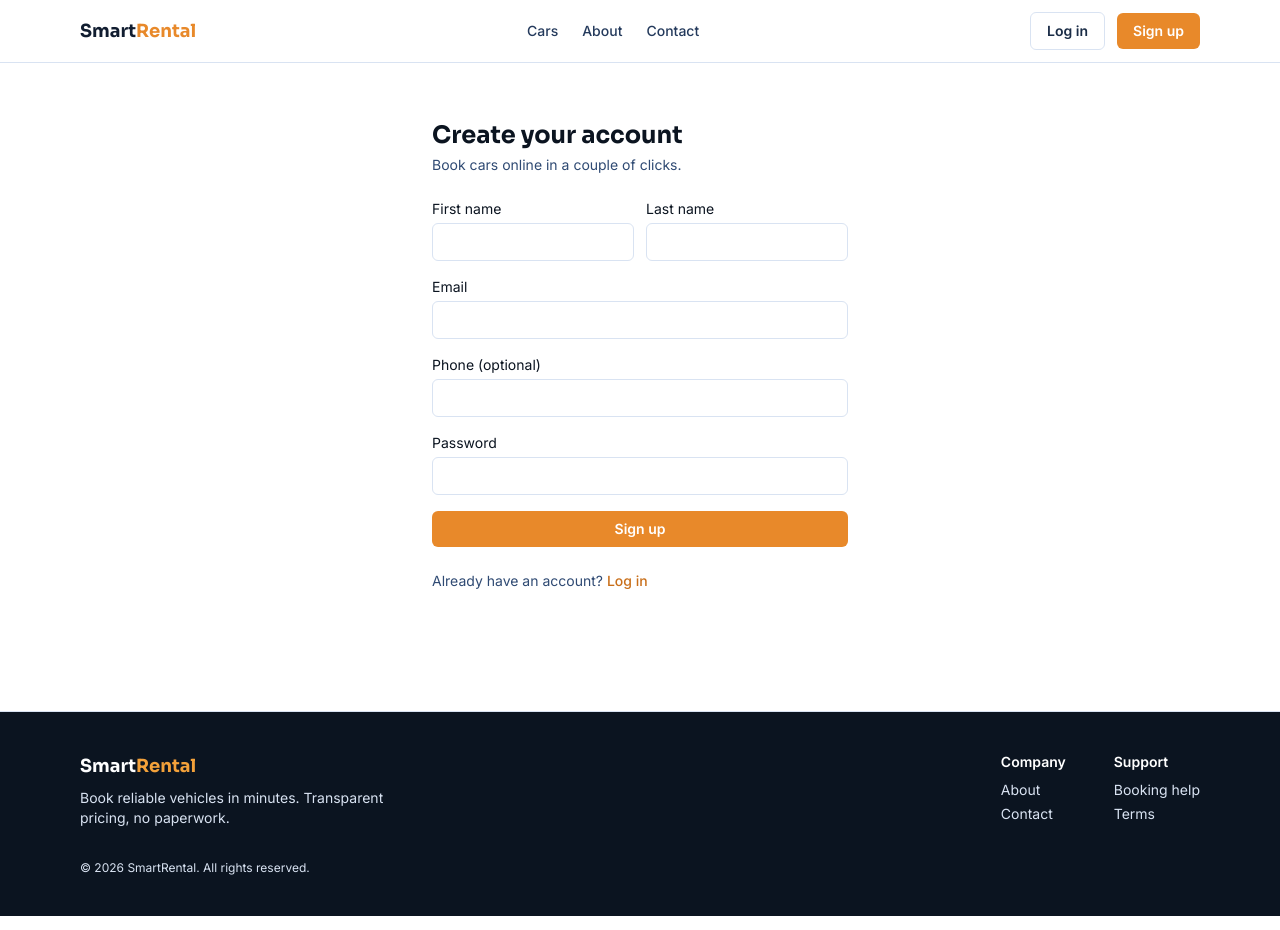
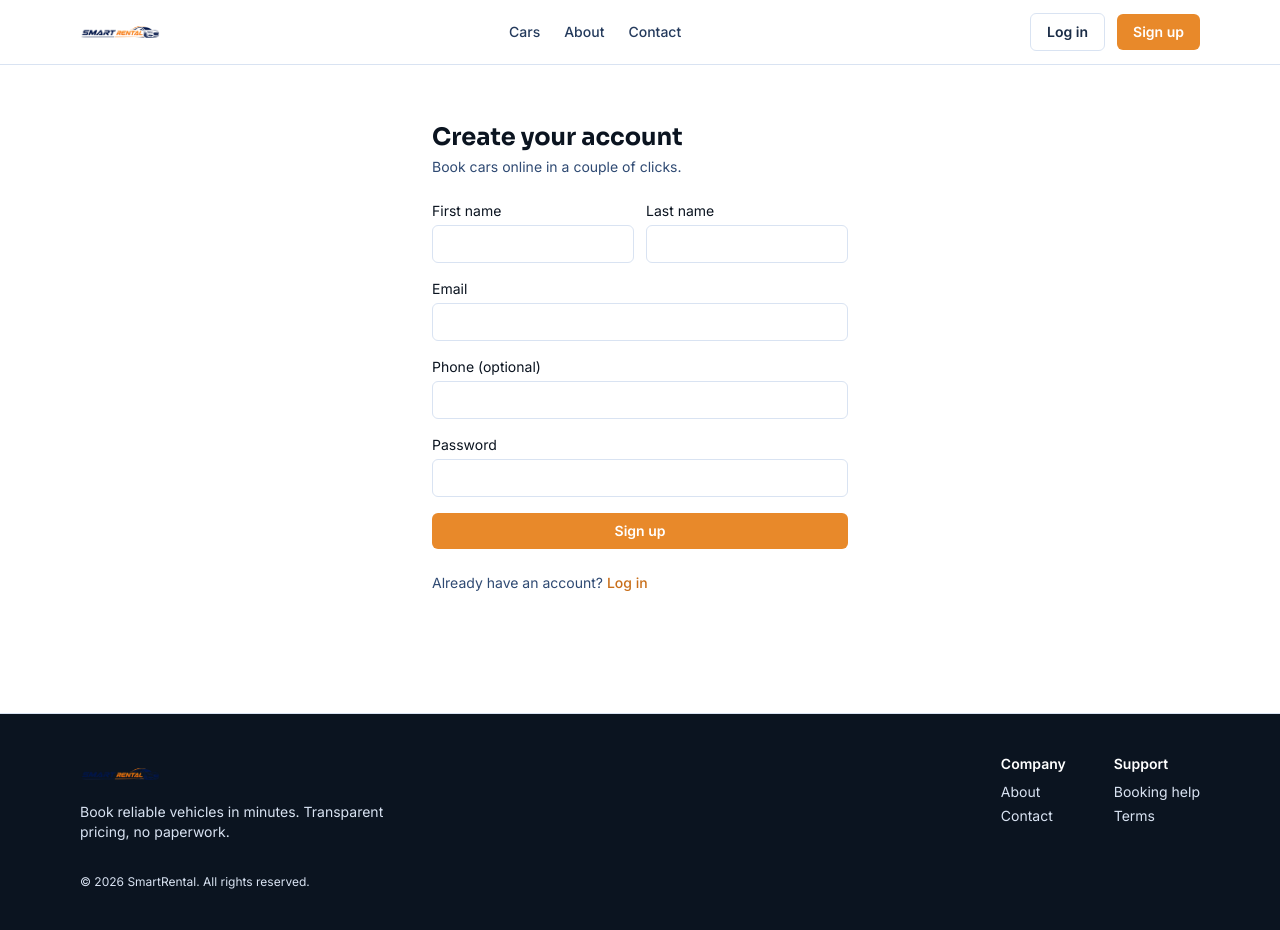
Before and after one commit to okelloccharlie-arch/car-hire, a React (Vite) app in the folder client/: page /register in a window 1280 px wide. Built offline with nearby package versions, Linux system fonts and the light colour scheme; no server answers.

Commit message:
Replace text logo with image logo

```diff
--- a/client/src/components/DashboardLayout.tsx
+++ b/client/src/components/DashboardLayout.tsx
@@ -15,9 +15,7 @@ export default function DashboardLayout({ items, heading }: { items: NavItem[];
     <div className="flex min-h-screen bg-navy-50/40">
       <aside className="hidden w-60 shrink-0 border-r border-navy-100 bg-white md:block">
         <div className="px-5 py-5">
-          <p className="font-display text-lg font-bold text-navy-800">
-            Smart<span className="text-amber-500">Rental</span>
-          </p>
+          <img src="/logo.png" alt="SmartRental" className="h-8" />
           <p className="mt-1 text-xs text-navy-400">{heading}</p>
         </div>
         <nav className="flex flex-col gap-1 px-3">
--- a/client/src/components/Footer.tsx
+++ b/client/src/components/Footer.tsx
@@ -4,9 +4,7 @@ export default function Footer() {
       <div className="mx-auto max-w-6xl px-4 py-10 text-sm">
         <div className="flex flex-col justify-between gap-6 md:flex-row">
           <div>
-            <p className="font-display text-lg font-bold text-white">
-              Smart<span className="text-amber-400">Rental</span>
-            </p>
+            <img src="/logo.png" alt="SmartRental" className="h-10" />
             <p className="mt-2 max-w-xs text-navy-200">
               Book reliable vehicles in minutes. Transparent pricing, no paperwork.
             </p>
--- a/client/src/components/Navbar.tsx
+++ b/client/src/components/Navbar.tsx
@@ -13,10 +13,9 @@ export default function Navbar() {
   return (
     <header className="sticky top-0 z-40 border-b border-navy-100 bg-white/90 backdrop-blur">
       <div className="mx-auto flex max-w-6xl items-center justify-between px-4 py-3">
-        <Link to="/" className="font-display text-lg font-bold text-navy-800">
-          Smart<span className="text-amber-500">Rental</span>
-        </Link>
-
+        <Link to="/">
+  <img src="/logo.png" alt="SmartRental" className="h-10" />
+      </Link>
         <nav className="hidden items-center gap-6 text-sm font-medium text-navy-600 md:flex">
           <Link to="/cars" className="hover:text-navy-900">Cars</Link>
           <Link to="/about" className="hover:text-navy-900">About</Link>
```
Also changed, not shown: client/public/logo.png (added).
